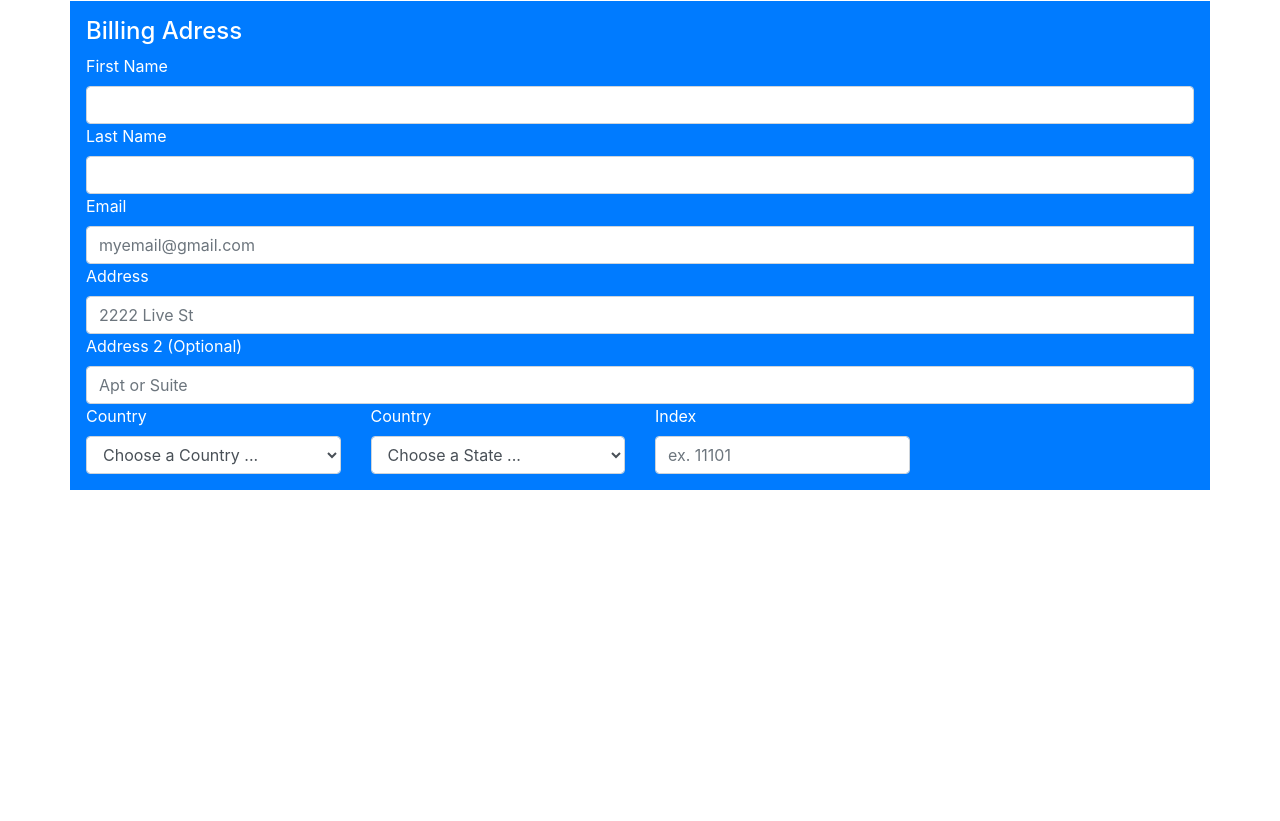
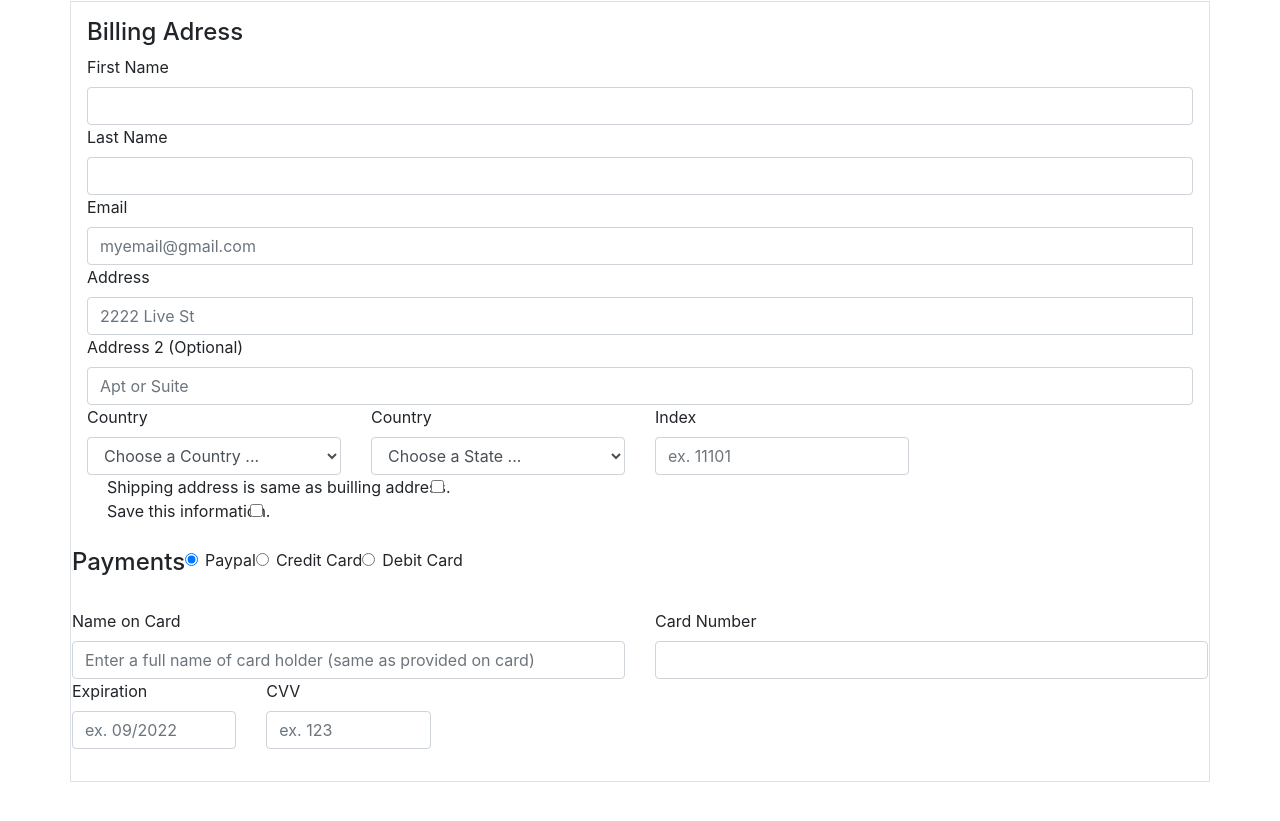
Before and after one commit to EkaterinaArslanbaeva/BootstrapCheckInForm, a plain HTML site: page index.html in a window 1280 px wide. Shown: the part 297-1118 px from the top of the page. Before the commit the page ends 803 px from the top, so only its background shows below. Drawn offline with nearby package versions, Linux system fonts and the light colour scheme.

Commit message:
4)the builling method added

```diff
--- a/index.html
+++ b/index.html
@@ -11,7 +11,7 @@
     <title>Hello, world!</title>
   </head>
 
-  <body>
+  <body style="min-height:6000px">
       <div class="container pt-3">
           <div class="py-5 text-center">
               <!--class="mb-4 block mx-auto"  make sure that logo stuck to center with same margens-->
@@ -23,7 +23,7 @@
         </div>
     </div>
 
-    <div class="container p-3 my-3 bg-primary text-white">
+    <div class="container p-3 my-3 border">
         <h4>Billing Adress</h4>
         <div class="row g-2">
         <div class="col-12">
@@ -76,6 +76,57 @@
             <input id="index" type="nubber" class="form-control"  placeholder="ex. 11101" required>
             <div class="invalid-feedback">Index is Requred!</div>
         </div>
+        <div class="col-12">
+            <div class="form-check">
+            <label class="form-check-label" for="copyAddress">Shipping address is same as builling address.</label>
+            <input id="copyAddress" type="checkbox" class="form-check-input">
+            </div>
+        </div>
+        <div class="col-12">
+            <div class="form-check">
+            <label class="form-check-label" for="info">Save this information.</label>
+            <input id="info" type="checkbox" class="form-check-input">
+            </div>
+        </div>
+
+        <hr class="my-4">
+        <h4 class="mb-3">Payments</h4>
+            <div class="form-check">
+            <input id="paypal" name="payment" type="radio" class="form-check-input" checked required>
+            <label for="paypal">Paypal</label>
+            </div>
+            <div class="form-check">
+            <input id="creditCard" name="payment"  type="radio" class="form-check-input" required>
+            <label for="creditCard">Credit Card</label>
+            </div>
+            <div class="form-check">
+            <input id="debitCard" name="payment" type="radio" class="form-check-input" required>
+            <label for="debitCard">Debit Card</label>
+            </div>
+
+            <div class="row my-3 gy-3">
+                <div class="col-md-6">
+                    <label for="name" class="form-label">Name on Card</label>
+                    <input id="name" type="text" class="form-control" placeholder="Enter a full name of card holder (same as provided on card)" required>
+                    <div class="invalid-feedback">Name on Card is Requred to Provide for Payment!</div>
+                </div>
+                <div class="col-md-6">
+                    <label for="number" class="form-label">Card Number</label>
+                    <input id="number" type="text" class="form-control" required>
+                    <div class="invalid-feedback">Card Number is Requred to Provide for Payment!</div>
+                </div>
+                <div class="col-md-2">
+                    <label for="exp" class="form-label">Expiration</label>
+                    <input id="exp" type="text" class="form-control" placeholder="ex. 09/2022" required>
+                    <div class="invalid-feedback">Card Expiration Date is Requred!</div>
+                </div>
+                <div class="col-md-2">
+                    <label for="cvv" class="form-label">CVV</label>
+                    <input id="cvv" type="text" class="form-control" placeholder="ex. 123" required>
+                    <div class="invalid-feedback">Card CVV Number is Requred!</div>
+                </div>
+            </div>
+
         </div>
         </div>
 
```
Lines whose indentation alone changed are shown as unchanged.
